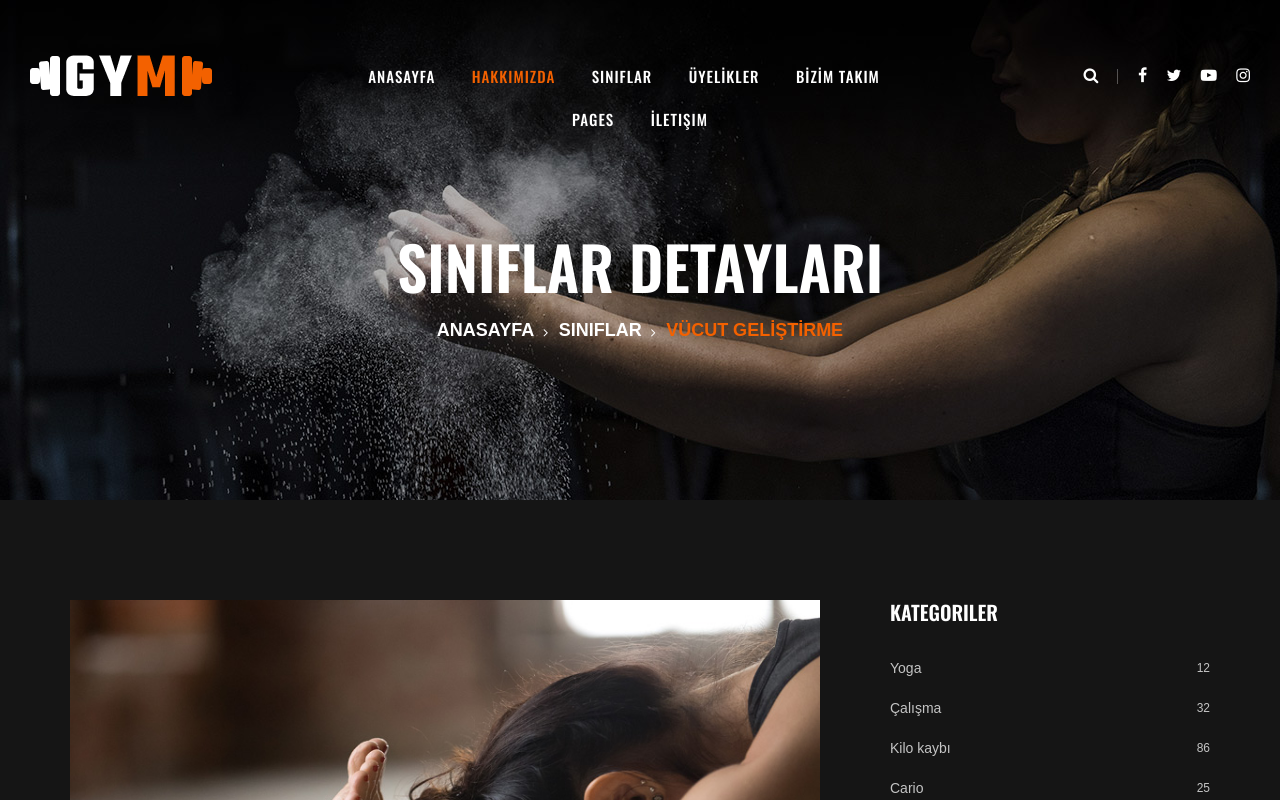
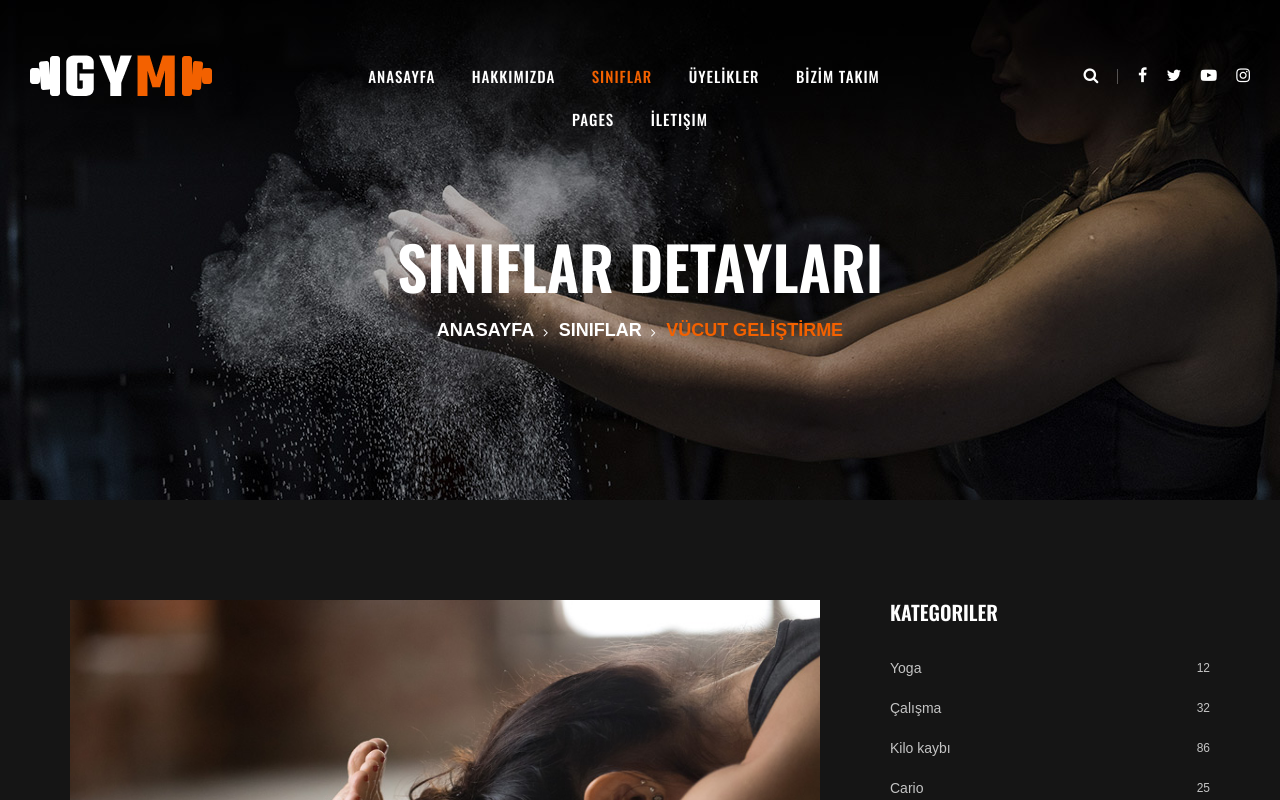
Before and after one commit to SELIMCNR/GymWebsite, a plain HTML site: page class-details.html in a window 1280 px wide. Shown: the top 800 px of the page. Drawn offline with nearby package versions, Linux system fonts and the light colour scheme; a web font is replaced by a local one.

Commit message:
Update class-details.html

```diff
--- a/class-details.html
+++ b/class-details.html
@@ -84,8 +84,8 @@
                     <nav class="nav-menu">
                         <ul>
                             <li><a href="./index.html">ANASAYFA</a></li>
-                            <li class="active"><a href="./about-us.html">HAKKIMIZDA</a></li>
-                            <li><a href="./class-details.html">SINIFLAR</a></li>
+                            <li ><a href="./about-us.html">HAKKIMIZDA</a></li>
+                            <li class="active"><a href="./class-details.html">SINIFLAR</a></li>
                             <li><a href="./services.html">ÜYELİKLER</a></li>
                             <li><a href="./team.html">BİZİM TAKIM</a></li>
                             <li><a href="#">Pages</a>
```
